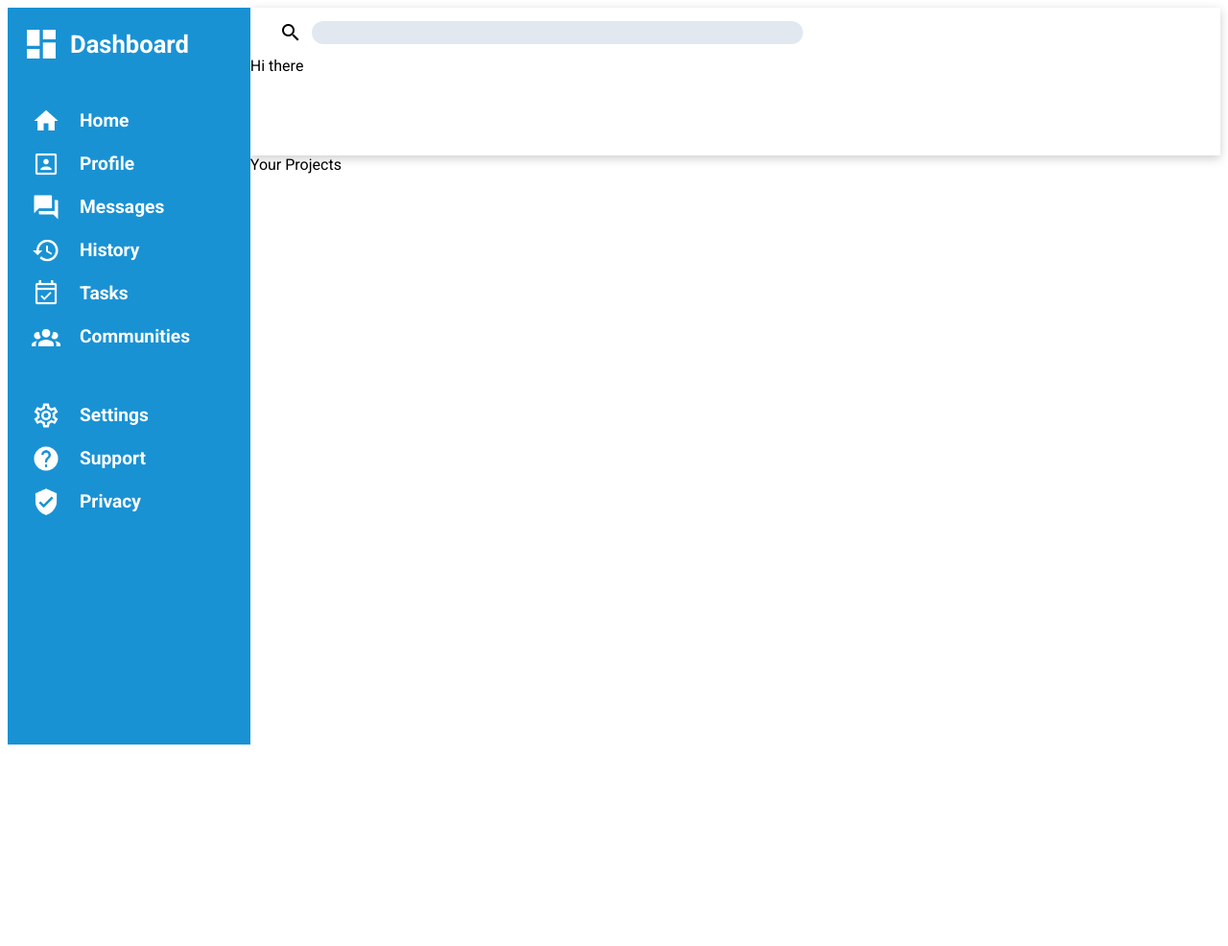
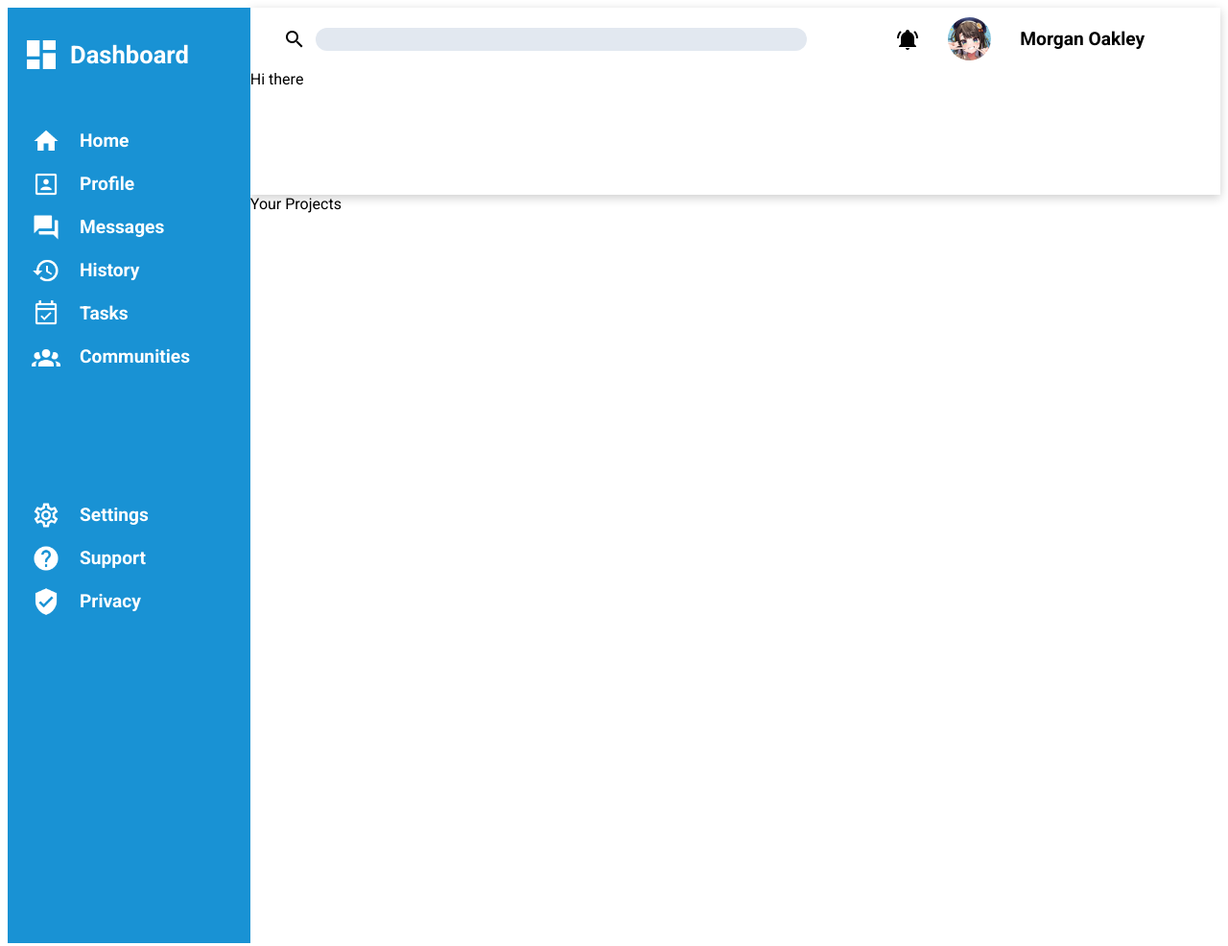
Before and after one commit to Nyanism/odin-dashboard, a plain HTML site: page index.html in a window 1280 px wide. Shown: the whole page at 96% size. Before the commit the page ends 800 px from the top, so only its background shows below. Drawn offline with Linux system fonts and the light colour scheme.

Commit message:
Implement profile area in header

```diff
--- a/index.html
+++ b/index.html
@@ -20,6 +20,11 @@
           <div class="search-bar">
             <img class="search-icon" src="./Assets/search.png" alt="Search Icon">
             <input type="search" name="search" id="search">
+          </div>
+          <div class="profile-area">
+            <img class="notification-icon" src="./Assets/notification.png" alt="Notification Icon">
+            <img class="profile-picture-small" src="./Assets/profile-one.jpg" alt="Profile Picture One">
+            Morgan Oakley
           </div>
         </div>
         <div class="bottom-bar">Hi there</div>
--- a/styles.css
+++ b/styles.css
@@ -18,6 +18,7 @@
 .top-bar {
   display: grid;
   grid-template-columns: 1.5fr 1fr;
+  padding: 10px;
 }
 
 .search-bar {
@@ -40,6 +41,25 @@
   border: none;
 
   justify-self: start;
+}
+
+.profile-area {
+  display: flex;
+  align-items: center;
+  justify-content: center;
+  gap: 30px;
+
+  font-size: 1.2rem;
+  font-weight: 600;
+}
+
+.notification-icon {
+  height: 1.5rem;
+}
+
+.profile-picture-small {
+  height: 45px;
+  border-radius: 50%;
 }
 
 .sidebar {
```
Also changed, not shown: Assets/notification.png (added), Assets/profile-four.jpg (added), Assets/profile-one.jpg (added), Assets/profile-three.png (added), Assets/profile-two.jpg (added).
